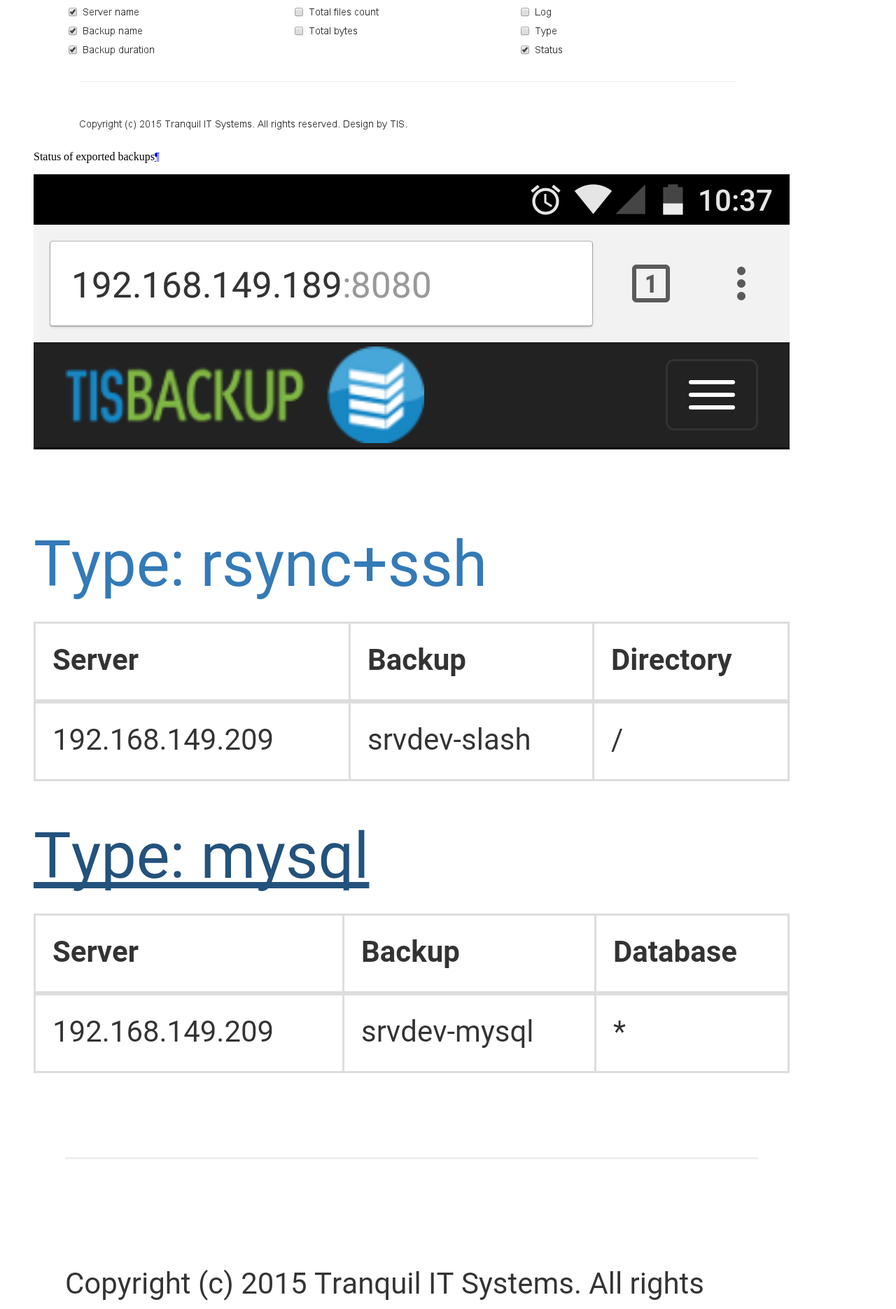
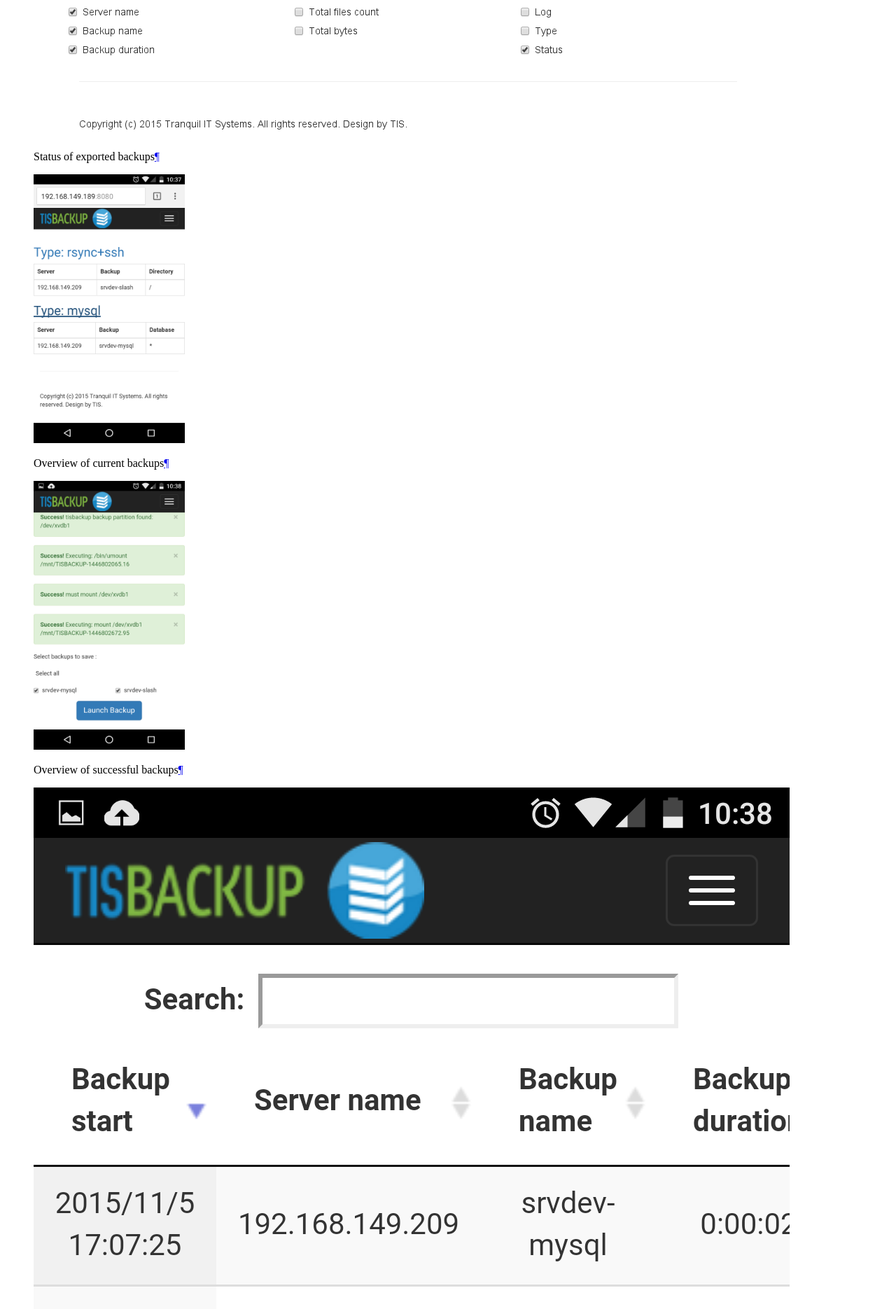
Before and after one commit to tranquilit/TISbackup, a Sphinx documentation site: the page built from doc/source/screenshots.rst, in a window 1280 px wide. Shown: the part 2439-4309 px from the top of the page at 70% size. Built offline with Sphinx 7.4.7 and the Read the Docs theme 2.0.0, drawn with Linux system fonts in a browser that asks for light colours.

Commit message:
minor stuff

```diff
--- a/doc/source/presenting_tisbackup.rst
+++ b/doc/source/presenting_tisbackup.rst
@@ -14,11 +14,6 @@
   :alt: Clapping hands
 
 .. |date| date::
-
-.. figure:: tisbackup-resources/tisbackup_logo.png
-  :align: center
-  :scale: 100%
-  :alt: TISBackup Logo
 
 Technical background for TISBackup
 ==================================
--- a/doc/source/screenshots.rst
+++ b/doc/source/screenshots.rst
@@ -41,14 +41,14 @@
 
 .. figure:: tisbackup-resources/tisbackup_backup_list.png
   :align: center
-  :scale: 100%
+  :scale: 20%
   :alt: Overview of current backups
 
   Overview of current backups
 
 .. figure:: tisbackup-resources/tisbackup_successful_backups.png
   :align: center
-  :scale: 100%
+  :scale: 20%
   :alt: Overview of successful backups
 
   Overview of successful backups
@@ -62,7 +62,7 @@
 
 .. figure:: tisbackup-resources/tisbackup_action_menu.png
   :align: center
-  :scale: 100%
+  :scale: 20%
   :alt: TISBackup action menu
 
   TISBackup action menu
```
Also changed, not shown: doc/source/index.rst (+11 -3 lines).
